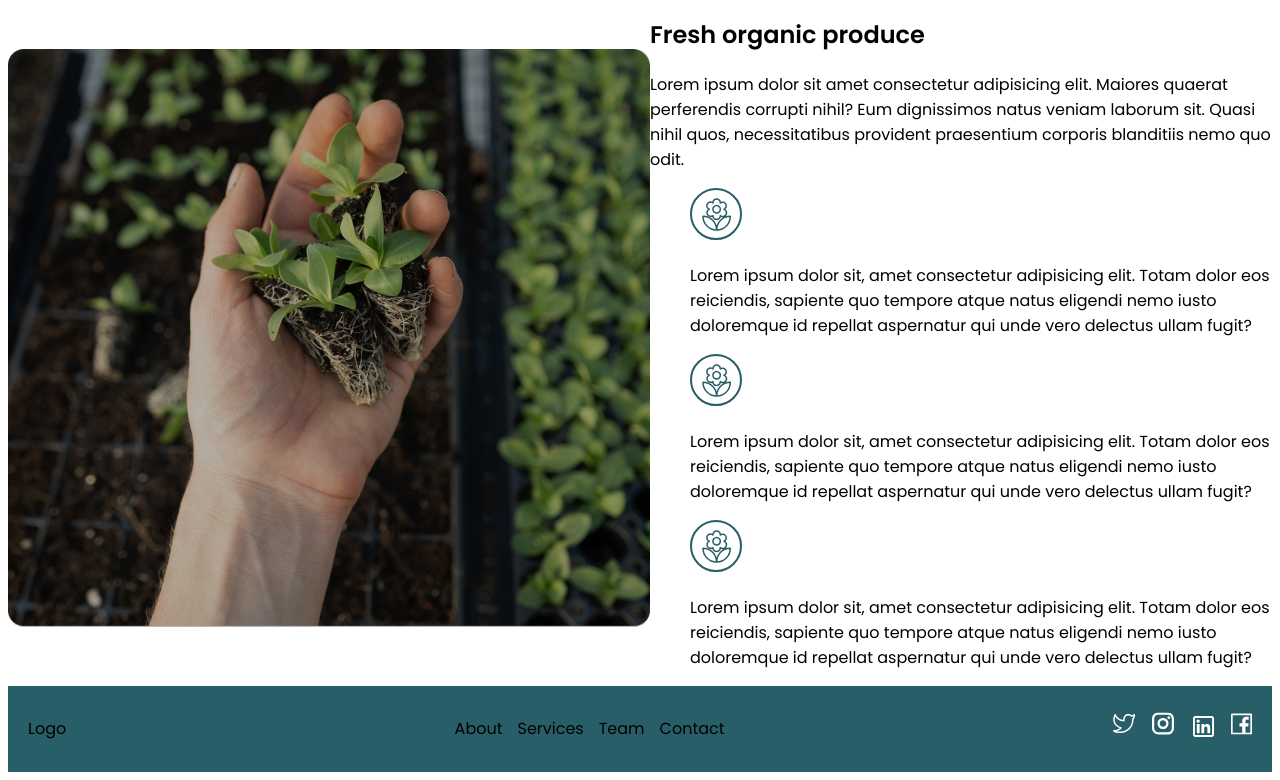
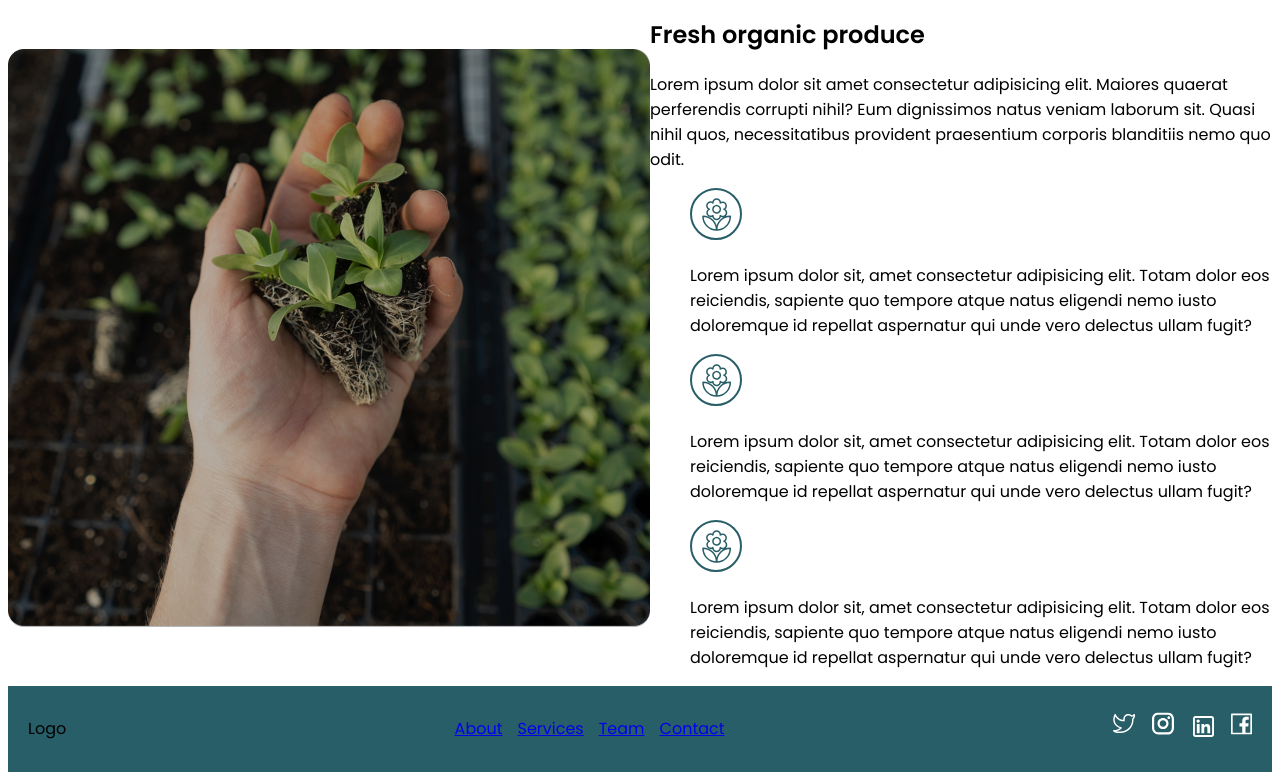
Before and after one commit to carolinagnz/PruebaNivel_html-CSS, a plain HTML site: page index.html in a window 1280 px wide. Shown: the part 1188-1968 px from the top of the page. Drawn offline with Linux system fonts and the light colour scheme.

Commit message:
footer edition

```diff
--- a/index.html
+++ b/index.html
@@ -89,10 +89,10 @@
     <div>Logo</div>
     <div>
         <ul class="contactinfo2">
-            <li>About</li>
-            <li>Services</li>
-            <li>Team</li>
-            <li>Contact</li>
+            <li><a href="About">About</a></li>
+            <li><a href="Services">Services</a></li>
+            <li><a href="Team">Team</a></li>
+            <li><a href="Contact">Contact</a></li>
         </ul>
     </div>
     <div>
```
